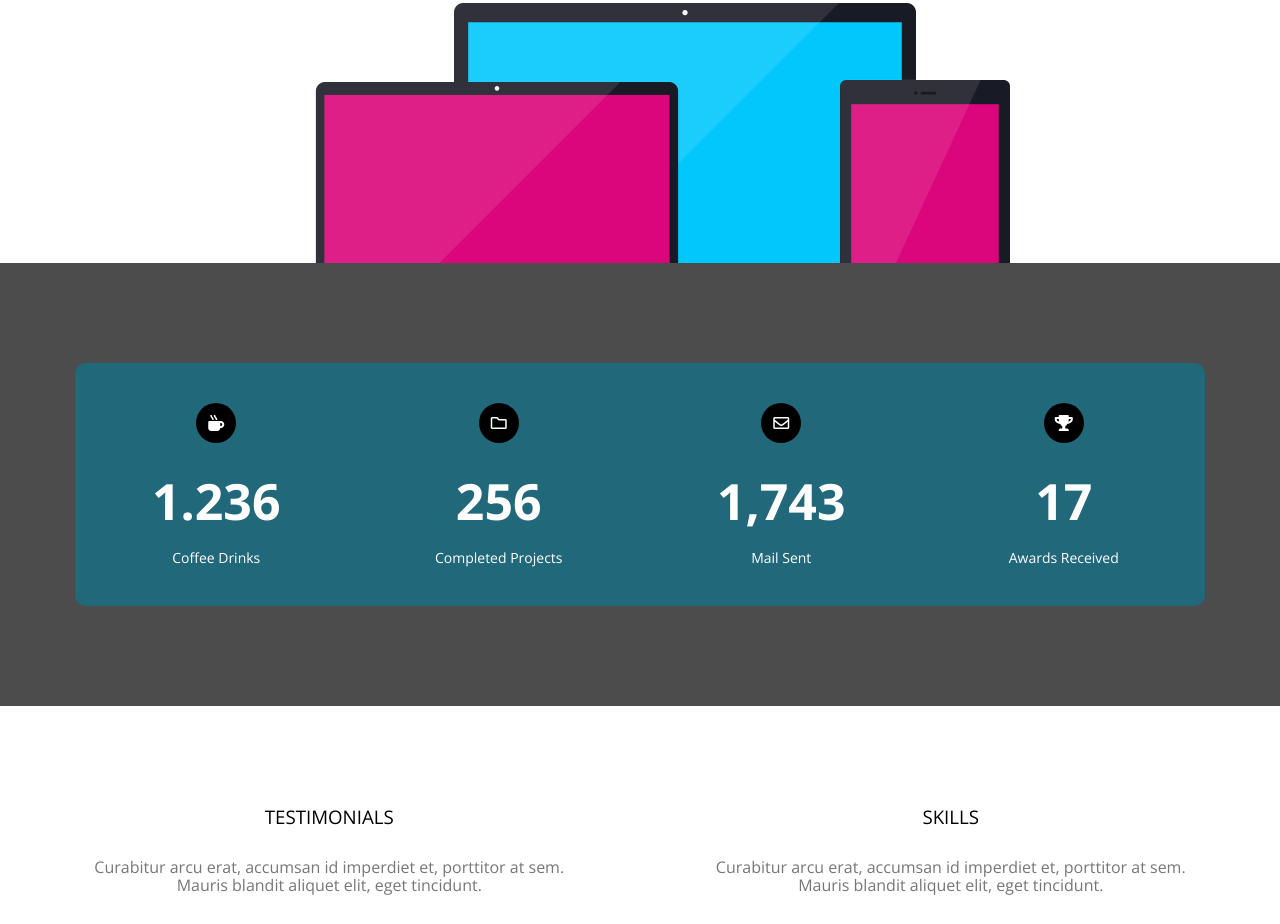
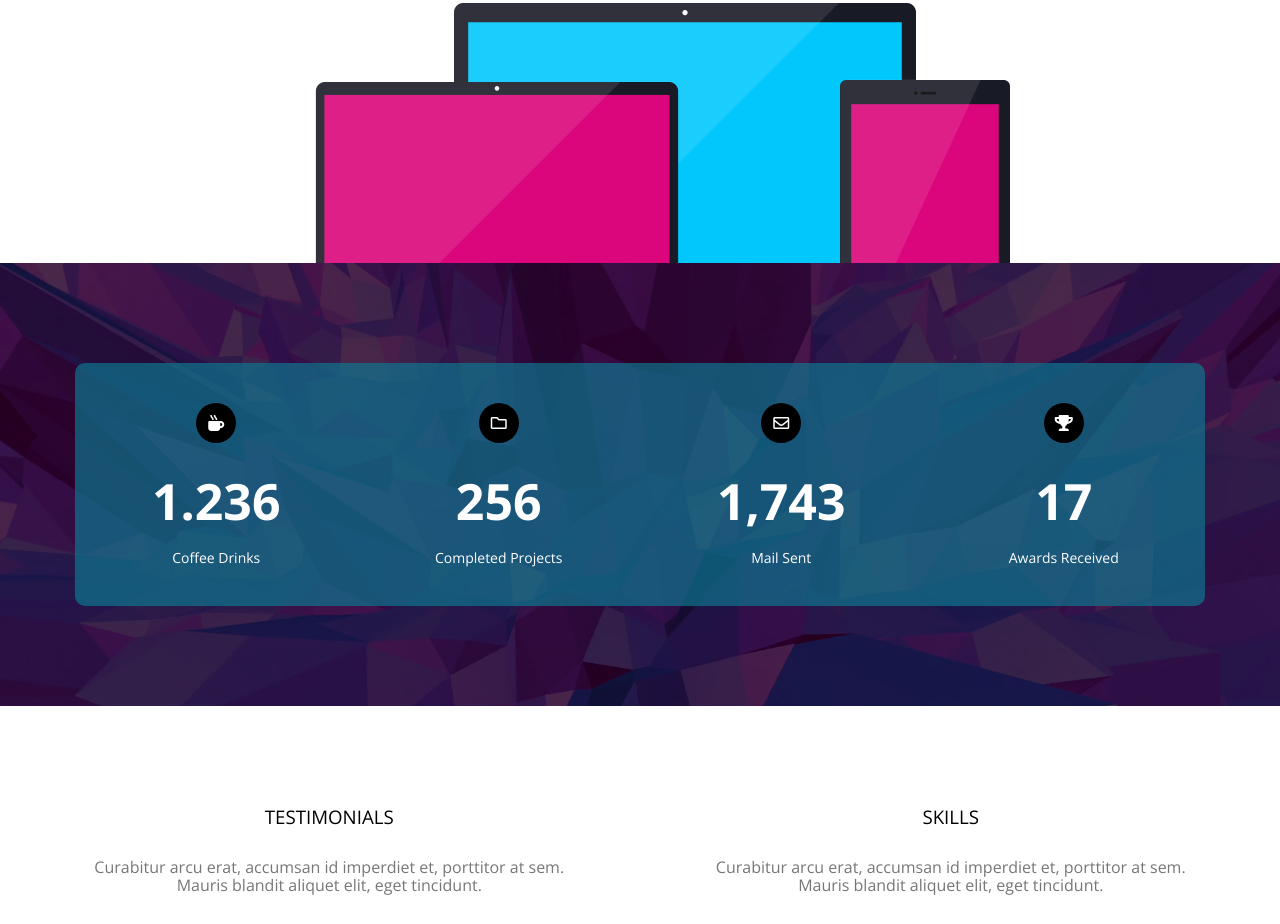
Before and after one commit to has-3/Template-two-2, a plain HTML site: page index.html in a window 1280 px wide. Shown: the part 4516-5440 px from the top of the page. Drawn offline with nearby package versions, Linux system fonts and the light colour scheme.

Commit message:
Update kasper.css

```diff
--- a/css/kasper.css
+++ b/css/kasper.css
@@ -877,7 +877,7 @@ header nav #searchButton:checked ~ .iconMenu {
   text-align: center;
   width: 100%;
   background-size: cover;
-  background-image: url(./images/stats.png);
+  background-image: url(/images/stats.png);
   position: relative;
 }
 .stats::before {
```
